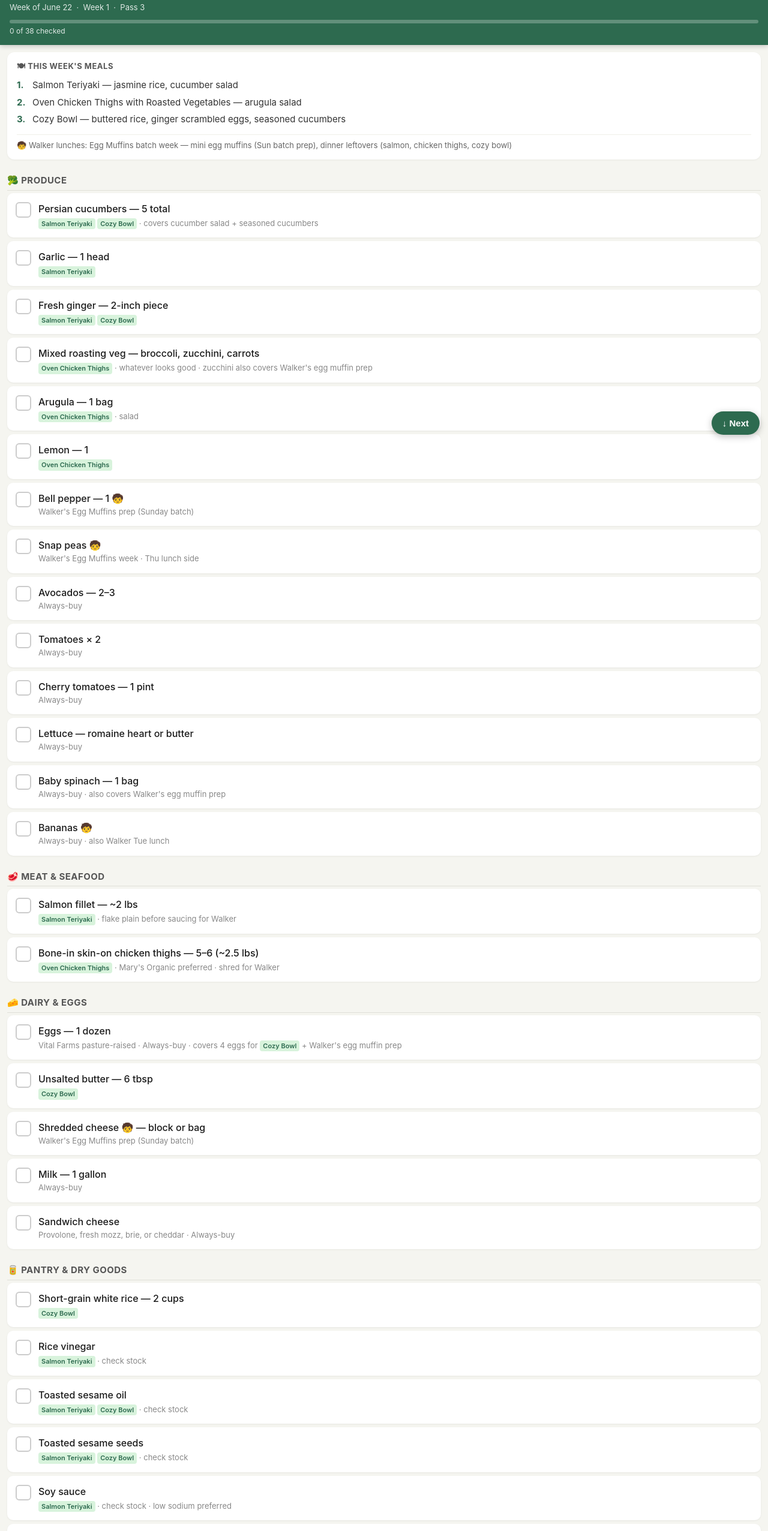
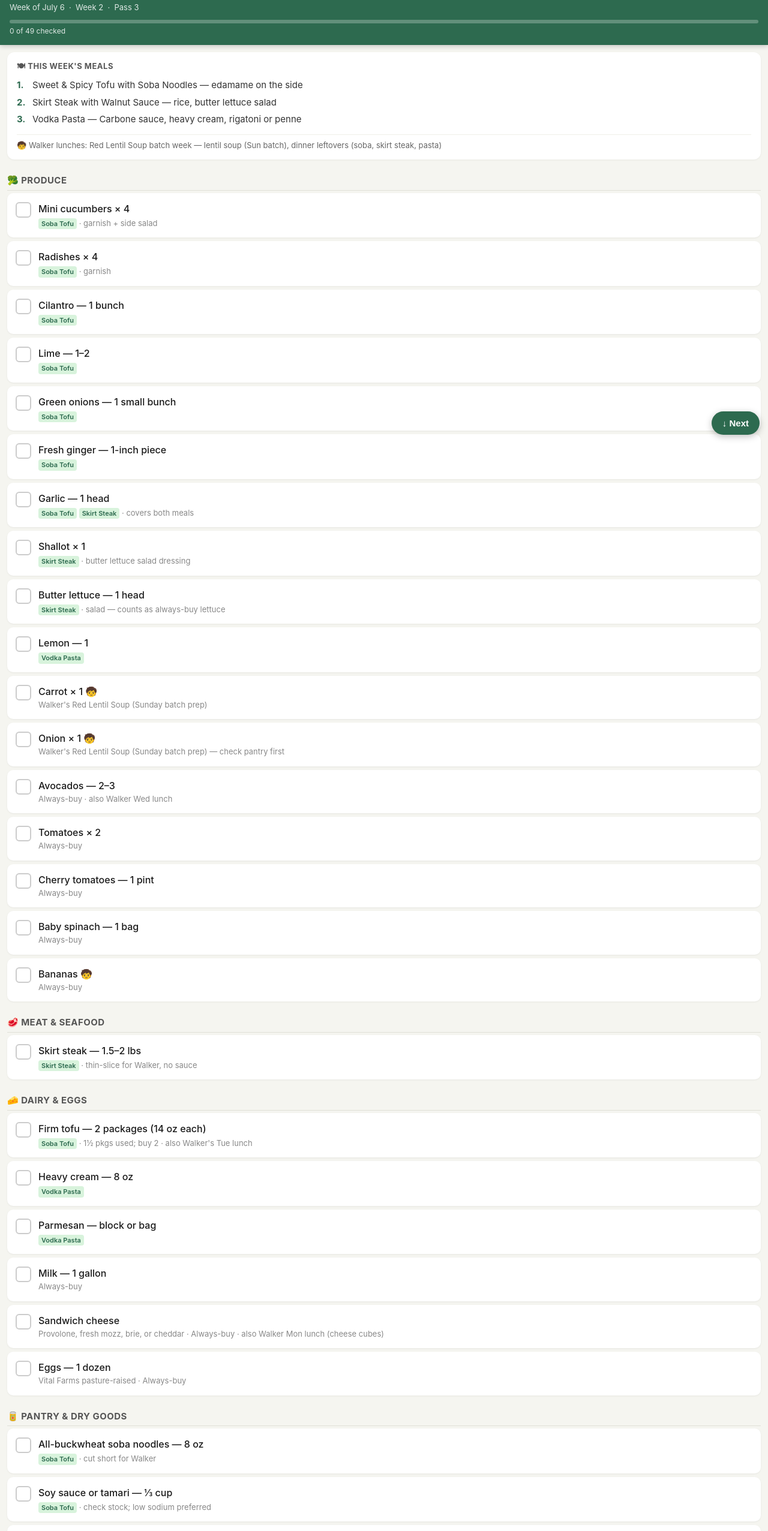
Before and after one commit to pauljpemberton/grocery_helper, a plain HTML site: page index.html in a window 1280 px wide. Shown: the part 47-2600 px from the top of the page at 60% size. Drawn offline with Linux system fonts and the light colour scheme.

Commit message:
Grocery list — Week 2, July 6
Co-Authored-By: Claude Sonnet 4.6 <noreply@anthropic.com>

```diff
--- a/index.html
+++ b/index.html
@@ -3,7 +3,7 @@
 <head>
   <meta charset="UTF-8" />
   <meta name="viewport" content="width=device-width, initial-scale=1.0" />
-  <title>🛒 Grocery List — Week 1</title>
+  <title>🛒 Grocery List — Week 2</title>
   <style>
     * { box-sizing: border-box; margin: 0; padding: 0; }
 
@@ -234,7 +234,7 @@
 
 <header>
   <h1>🛒 Grocery List</h1>
-  <p>Week of June 22 &nbsp;·&nbsp; Week 1 &nbsp;·&nbsp; Pass 3</p>
+  <p>Week of July 6 &nbsp;·&nbsp; Week 2 &nbsp;·&nbsp; Pass 3</p>
   <div class="progress-bar-wrap">
     <div class="progress-bar" id="progressBar" style="width:0%"></div>
   </div>
@@ -243,10 +243,10 @@
 
 <div class="meals-banner">
   <h2>🍽 This Week's Meals</h2>
-  <div class="meal-item"><span class="meal-num">1.</span> Salmon Teriyaki — jasmine rice, cucumber salad</div>
-  <div class="meal-item"><span class="meal-num">2.</span> Oven Chicken Thighs with Roasted Vegetables — arugula salad</div>
-  <div class="meal-item"><span class="meal-num">3.</span> Cozy Bowl — buttered rice, ginger scrambled eggs, seasoned cucumbers</div>
-  <div class="walker-note">🧒 Walker lunches: Egg Muffins batch week — mini egg muffins (Sun batch prep), dinner leftovers (salmon, chicken thighs, cozy bowl)</div>
+  <div class="meal-item"><span class="meal-num">1.</span> Sweet &amp; Spicy Tofu with Soba Noodles — edamame on the side</div>
+  <div class="meal-item"><span class="meal-num">2.</span> Skirt Steak with Walnut Sauce — rice, butter lettuce salad</div>
+  <div class="meal-item"><span class="meal-num">3.</span> Vodka Pasta — Carbone sauce, heavy cream, rigatoni or penne</div>
+  <div class="walker-note">🧒 Walker lunches: Red Lentil Soup batch week — lentil soup (Sun batch), dinner leftovers (soba, skirt steak, pasta)</div>
 </div>
 
 <!-- PRODUCE -->
@@ -256,8 +256,48 @@
   <div class="item" onclick="toggle(this)">
     <div class="checkbox"></div>
     <div class="item-text">
-      <div class="item-name">Persian cucumbers — 5 total</div>
-      <div class="item-note"><span class="meal-tag">Salmon Teriyaki</span> <span class="meal-tag">Cozy Bowl</span> · covers cucumber salad + seasoned cucumbers</div>
+      <div class="item-name">Mini cucumbers × 4</div>
+      <div class="item-note"><span class="meal-tag">Soba Tofu</span> · garnish + side salad</div>
+    </div>
+  </div>
+
+  <div class="item" onclick="toggle(this)">
+    <div class="checkbox"></div>
+    <div class="item-text">
+      <div class="item-name">Radishes × 4</div>
+      <div class="item-note"><span class="meal-tag">Soba Tofu</span> · garnish</div>
+    </div>
+  </div>
+
+  <div class="item" onclick="toggle(this)">
+    <div class="checkbox"></div>
+    <div class="item-text">
+      <div class="item-name">Cilantro — 1 bunch</div>
+      <div class="item-note"><span class="meal-tag">Soba Tofu</span></div>
+    </div>
+  </div>
+
+  <div class="item" onclick="toggle(this)">
+    <div class="checkbox"></div>
+    <div class="item-text">
+      <div class="item-name">Lime — 1–2</div>
+      <div class="item-note"><span class="meal-tag">Soba Tofu</span></div>
+    </div>
+  </div>
+
+  <div class="item" onclick="toggle(this)">
+    <div class="checkbox"></div>
+    <div class="item-text">
+      <div class="item-name">Green onions — 1 small bunch</div>
+      <div class="item-note"><span class="meal-tag">Soba Tofu</span></div>
+    </div>
+  </div>
+
+  <div class="item" onclick="toggle(this)">
+    <div class="checkbox"></div>
+    <div class="item-text">
+      <div class="item-name">Fresh ginger — 1-inch piece</div>
+      <div class="item-note"><span class="meal-tag">Soba Tofu</span></div>
     </div>
   </div>
 
@@ -265,31 +305,23 @@
     <div class="checkbox"></div>
     <div class="item-text">
       <div class="item-name">Garlic — 1 head</div>
-      <div class="item-note"><span class="meal-tag">Salmon Teriyaki</span></div>
+      <div class="item-note"><span class="meal-tag">Soba Tofu</span> <span class="meal-tag">Skirt Steak</span> · covers both meals</div>
     </div>
   </div>
 
   <div class="item" onclick="toggle(this)">
     <div class="checkbox"></div>
     <div class="item-text">
-      <div class="item-name">Fresh ginger — 2-inch piece</div>
-      <div class="item-note"><span class="meal-tag">Salmon Teriyaki</span> <span class="meal-tag">Cozy Bowl</span></div>
+      <div class="item-name">Shallot × 1</div>
+      <div class="item-note"><span class="meal-tag">Skirt Steak</span> · butter lettuce salad dressing</div>
     </div>
   </div>
 
   <div class="item" onclick="toggle(this)">
     <div class="checkbox"></div>
     <div class="item-text">
-      <div class="item-name">Mixed roasting veg — broccoli, zucchini, carrots</div>
-      <div class="item-note"><span class="meal-tag">Oven Chicken Thighs</span> · whatever looks good · zucchini also covers Walker's egg muffin prep</div>
-    </div>
-  </div>
-
-  <div class="item" onclick="toggle(this)">
-    <div class="checkbox"></div>
-    <div class="item-text">
-      <div class="item-name">Arugula — 1 bag</div>
-      <div class="item-note"><span class="meal-tag">Oven Chicken Thighs</span> · salad</div>
+      <div class="item-name">Butter lettuce — 1 head</div>
+      <div class="item-note"><span class="meal-tag">Skirt Steak</span> · salad — counts as always-buy lettuce</div>
     </div>
   </div>
 
@@ -297,23 +329,23 @@
     <div class="checkbox"></div>
     <div class="item-text">
       <div class="item-name">Lemon — 1</div>
-      <div class="item-note"><span class="meal-tag">Oven Chicken Thighs</span></div>
+      <div class="item-note"><span class="meal-tag">Vodka Pasta</span></div>
     </div>
   </div>
 
   <div class="item" onclick="toggle(this)">
     <div class="checkbox"></div>
     <div class="item-text">
-      <div class="item-name">Bell pepper — 1 🧒</div>
-      <div class="item-note">Walker's Egg Muffins prep (Sunday batch)</div>
+      <div class="item-name">Carrot × 1 🧒</div>
+      <div class="item-note">Walker's Red Lentil Soup (Sunday batch prep)</div>
     </div>
   </div>
 
   <div class="item" onclick="toggle(this)">
     <div class="checkbox"></div>
     <div class="item-text">
-      <div class="item-name">Snap peas 🧒</div>
-      <div class="item-note">Walker's Egg Muffins week · Thu lunch side</div>
+      <div class="item-name">Onion × 1 🧒</div>
+      <div class="item-note">Walker's Red Lentil Soup (Sunday batch prep) — check pantry first</div>
     </div>
   </div>
 
@@ -321,7 +353,7 @@
     <div class="checkbox"></div>
     <div class="item-text">
       <div class="item-name">Avocados — 2–3</div>
-      <div class="item-note">Always-buy</div>
+      <div class="item-note">Always-buy · also Walker Wed lunch</div>
     </div>
   </div>
 
@@ -344,7 +376,7 @@
   <div class="item" onclick="toggle(this)">
     <div class="checkbox"></div>
     <div class="item-text">
-      <div class="item-name">Lettuce — romaine heart or butter</div>
+      <div class="item-name">Baby spinach — 1 bag</div>
       <div class="item-note">Always-buy</div>
     </div>
   </div>
@@ -352,16 +384,8 @@
   <div class="item" onclick="toggle(this)">
     <div class="checkbox"></div>
     <div class="item-text">
-      <div class="item-name">Baby spinach — 1 bag</div>
-      <div class="item-note">Always-buy · also covers Walker's egg muffin prep</div>
-    </div>
-  </div>
-
-  <div class="item" onclick="toggle(this)">
-    <div class="checkbox"></div>
-    <div class="item-text">
       <div class="item-name">Bananas 🧒</div>
-      <div class="item-note">Always-buy · also Walker Tue lunch</div>
+      <div class="item-note">Always-buy</div>
     </div>
   </div>
 </section>
@@ -373,16 +397,8 @@
   <div class="item" onclick="toggle(this)">
     <div class="checkbox"></div>
     <div class="item-text">
-      <div class="item-name">Salmon fillet — ~2 lbs</div>
-      <div class="item-note"><span class="meal-tag">Salmon Teriyaki</span> · flake plain before saucing for Walker</div>
-    </div>
-  </div>
-
-  <div class="item" onclick="toggle(this)">
-    <div class="checkbox"></div>
-    <div class="item-text">
-      <div class="item-name">Bone-in skin-on chicken thighs — 5–6 (~2.5 lbs)</div>
-      <div class="item-note"><span class="meal-tag">Oven Chicken Thighs</span> · Mary's Organic preferred · shred for Walker</div>
+      <div class="item-name">Skirt steak — 1.5–2 lbs</div>
+      <div class="item-note"><span class="meal-tag">Skirt Steak</span> · thin-slice for Walker, no sauce</div>
     </div>
   </div>
 </section>
@@ -394,24 +410,24 @@
   <div class="item" onclick="toggle(this)">
     <div class="checkbox"></div>
     <div class="item-text">
-      <div class="item-name">Eggs — 1 dozen</div>
-      <div class="item-note">Vital Farms pasture-raised · Always-buy · covers 4 eggs for <span class="meal-tag">Cozy Bowl</span> + Walker's egg muffin prep</div>
+      <div class="item-name">Firm tofu — 2 packages (14 oz each)</div>
+      <div class="item-note"><span class="meal-tag">Soba Tofu</span> · 1½ pkgs used; buy 2 · also Walker's Tue lunch</div>
     </div>
   </div>
 
   <div class="item" onclick="toggle(this)">
     <div class="checkbox"></div>
     <div class="item-text">
-      <div class="item-name">Unsalted butter — 6 tbsp</div>
-      <div class="item-note"><span class="meal-tag">Cozy Bowl</span></div>
+      <div class="item-name">Heavy cream — 8 oz</div>
+      <div class="item-note"><span class="meal-tag">Vodka Pasta</span></div>
     </div>
   </div>
 
   <div class="item" onclick="toggle(this)">
     <div class="checkbox"></div>
     <div class="item-text">
-      <div class="item-name">Shredded cheese 🧒 — block or bag</div>
-      <div class="item-note">Walker's Egg Muffins prep (Sunday batch)</div>
+      <div class="item-name">Parmesan — block or bag</div>
+      <div class="item-note"><span class="meal-tag">Vodka Pasta</span></div>
     </div>
   </div>
 
@@ -427,7 +443,15 @@
     <div class="checkbox"></div>
     <div class="item-text">
       <div class="item-name">Sandwich cheese</div>
-      <div class="item-note">Provolone, fresh mozz, brie, or cheddar · Always-buy</div>
+      <div class="item-note">Provolone, fresh mozz, brie, or cheddar · Always-buy · also Walker Mon lunch (cheese cubes)</div>
+    </div>
+  </div>
+
+  <div class="item" onclick="toggle(this)">
+    <div class="checkbox"></div>
+    <div class="item-text">
+      <div class="item-name">Eggs — 1 dozen</div>
+      <div class="item-note">Vital Farms pasture-raised · Always-buy</div>
     </div>
   </div>
 </section>
@@ -439,64 +463,120 @@
   <div class="item" onclick="toggle(this)">
     <div class="checkbox"></div>
     <div class="item-text">
-      <div class="item-name">Short-grain white rice — 2 cups</div>
-      <div class="item-note"><span class="meal-tag">Cozy Bowl</span></div>
+      <div class="item-name">All-buckwheat soba noodles — 8 oz</div>
+      <div class="item-note"><span class="meal-tag">Soba Tofu</span> · cut short for Walker</div>
     </div>
   </div>
 
   <div class="item" onclick="toggle(this)">
     <div class="checkbox"></div>
     <div class="item-text">
-      <div class="item-name">Rice vinegar</div>
-      <div class="item-note"><span class="meal-tag">Salmon Teriyaki</span> · check stock</div>
+      <div class="item-name">Soy sauce or tamari — ⅓ cup</div>
+      <div class="item-note"><span class="meal-tag">Soba Tofu</span> · check stock; low sodium preferred</div>
     </div>
   </div>
 
   <div class="item" onclick="toggle(this)">
     <div class="checkbox"></div>
     <div class="item-text">
-      <div class="item-name">Toasted sesame oil</div>
-      <div class="item-note"><span class="meal-tag">Salmon Teriyaki</span> <span class="meal-tag">Cozy Bowl</span> · check stock</div>
+      <div class="item-name">Dark brown sugar</div>
+      <div class="item-note"><span class="meal-tag">Soba Tofu</span> · 3 tbsp needed · check stock</div>
     </div>
   </div>
 
   <div class="item" onclick="toggle(this)">
     <div class="checkbox"></div>
     <div class="item-text">
-      <div class="item-name">Toasted sesame seeds</div>
-      <div class="item-note"><span class="meal-tag">Salmon Teriyaki</span> <span class="meal-tag">Cozy Bowl</span> · check stock</div>
+      <div class="item-name">Sesame oil</div>
+      <div class="item-note"><span class="meal-tag">Soba Tofu</span> · 2 tbsp · check stock</div>
     </div>
   </div>
 
   <div class="item" onclick="toggle(this)">
     <div class="checkbox"></div>
     <div class="item-text">
-      <div class="item-name">Soy sauce</div>
-      <div class="item-note"><span class="meal-tag">Salmon Teriyaki</span> · check stock · low sodium preferred</div>
+      <div class="item-name">Red-pepper flakes</div>
+      <div class="item-note"><span class="meal-tag">Soba Tofu</span> · check stock</div>
     </div>
   </div>
 
   <div class="item" onclick="toggle(this)">
     <div class="checkbox"></div>
     <div class="item-text">
-      <div class="item-name">Mirin</div>
-      <div class="item-note"><span class="meal-tag">Salmon Teriyaki</span> · check stock</div>
+      <div class="item-name">Walnuts — ¾ cup</div>
+      <div class="item-note"><span class="meal-tag">Skirt Steak</span> · walnut sauce base</div>
     </div>
   </div>
 
   <div class="item" onclick="toggle(this)">
     <div class="checkbox"></div>
     <div class="item-text">
-      <div class="item-name">Honey or sugar</div>
-      <div class="item-note"><span class="meal-tag">Salmon Teriyaki</span> · check stock — honey not due for restock til July</div>
+      <div class="item-name">Anchovy paste or anchovies — small tube/can</div>
+      <div class="item-note"><span class="meal-tag">Skirt Steak</span> · walnut sauce</div>
     </div>
   </div>
 
   <div class="item" onclick="toggle(this)">
     <div class="checkbox"></div>
     <div class="item-text">
-      <div class="item-name">Extra-virgin olive oil</div>
-      <div class="item-note"><span class="meal-tag">Oven Chicken Thighs</span> · check stock</div>
+      <div class="item-name">Aleppo pepper</div>
+      <div class="item-note"><span class="meal-tag">Skirt Steak</span> · walnut sauce</div>
+    </div>
+  </div>
+
+  <div class="item" onclick="toggle(this)">
+    <div class="checkbox"></div>
+    <div class="item-text">
+      <div class="item-name">Dried cherries, cranberries, or apricots — small bag</div>
+      <div class="item-note"><span class="meal-tag">Skirt Steak</span> · walnut sauce — pick one</div>
+    </div>
+  </div>
+
+  <div class="item" onclick="toggle(this)">
+    <div class="checkbox"></div>
+    <div class="item-text">
+      <div class="item-name">Dijon mustard</div>
+      <div class="item-note"><span class="meal-tag">Skirt Steak</span> · butter lettuce salad dressing · check stock</div>
+    </div>
+  </div>
+
+  <div class="item" onclick="toggle(this)">
+    <div class="checkbox"></div>
+    <div class="item-text">
+      <div class="item-name">Red wine vinegar</div>
+      <div class="item-note"><span class="meal-tag">Skirt Steak</span> · salad dressing · check stock</div>
+    </div>
+  </div>
+
+  <div class="item" onclick="toggle(this)">
+    <div class="checkbox"></div>
+    <div class="item-text">
+      <div class="item-name">Carbone spicy vodka sauce — 1 jar</div>
+      <div class="item-note"><span class="meal-tag">Vodka Pasta</span></div>
+    </div>
+  </div>
+
+  <div class="item" onclick="toggle(this)">
+    <div class="checkbox"></div>
+    <div class="item-text">
+      <div class="item-name">Pasta — 1 lb rigatoni or penne</div>
+      <div class="item-note"><span class="meal-tag">Vodka Pasta</span> · plain buttered noodles for Walker</div>
+    </div>
+  </div>
+
+  <div class="item" onclick="toggle(this)">
+    <div class="checkbox"></div>
+    <div class="item-text">
+      <div class="item-name">Red lentils — 1 cup or small bag 🧒</div>
+      <div class="item-note">Walker's Red Lentil Soup (Sunday batch prep)</div>
+    </div>
+  </div>
+
+  <div class="item" onclick="toggle(this)">
+    <div class="checkbox"></div>
+    <div class="item-text">
+      <div class="item-name">Cumin 🧒</div>
+      <div class="item-note">Walker's Red Lentil Soup — check pantry first</div>
     </div>
   </div>
 
@@ -525,7 +605,7 @@
     <div class="checkbox"></div>
     <div class="item-text">
       <div class="item-name">Sandwich bread — Dave's Killer Bread</div>
-      <div class="item-note">Go-to brand · Always-buy</div>
+      <div class="item-note">Go-to brand · Always-buy · also Walker Mon soup lunch</div>
     </div>
   </div>
 
@@ -553,8 +633,16 @@
   <div class="item" onclick="toggle(this)">
     <div class="checkbox"></div>
     <div class="item-text">
+      <div class="item-name">Frozen edamame — 1 bag</div>
+      <div class="item-note"><span class="meal-tag">Soba Tofu</span> · shelled · side dish + Walker's Tue lunch</div>
+    </div>
+  </div>
+
+  <div class="item" onclick="toggle(this)">
+    <div class="checkbox"></div>
+    <div class="item-text">
       <div class="item-name">Frozen peas 🧒 — 1 bag</div>
-      <div class="item-note">Always-buy · also Walker's egg muffin week side</div>
+      <div class="item-note">Always-buy · Walker Thu + Fri lunches</div>
     </div>
   </div>
 </section>
@@ -567,7 +655,7 @@
     <div class="checkbox"></div>
     <div class="item-text">
       <div class="item-name">🔄 Jasmine rice — restock</div>
-      <div class="item-note"><span class="restock-tag">Due May 18 — overdue</span> · Lundberg or similar · needed for <span class="meal-tag">Salmon Teriyaki</span></div>
+      <div class="item-note"><span class="restock-tag">Due May 18 — overdue</span> · Lundberg or similar · needed for <span class="meal-tag">Skirt Steak</span> rice side</div>
     </div>
   </div>
 
```
